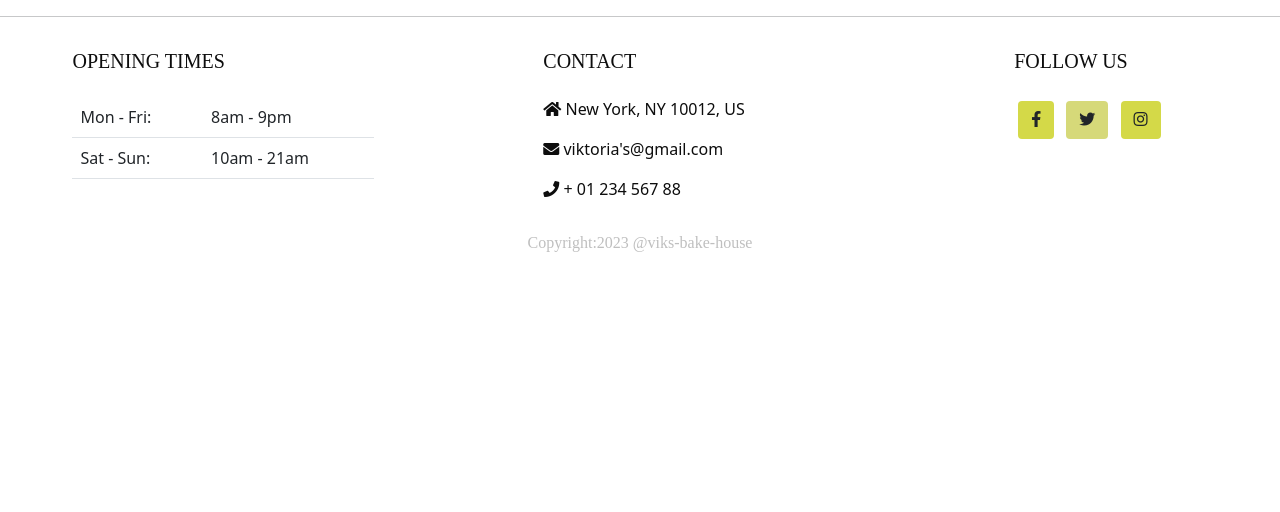
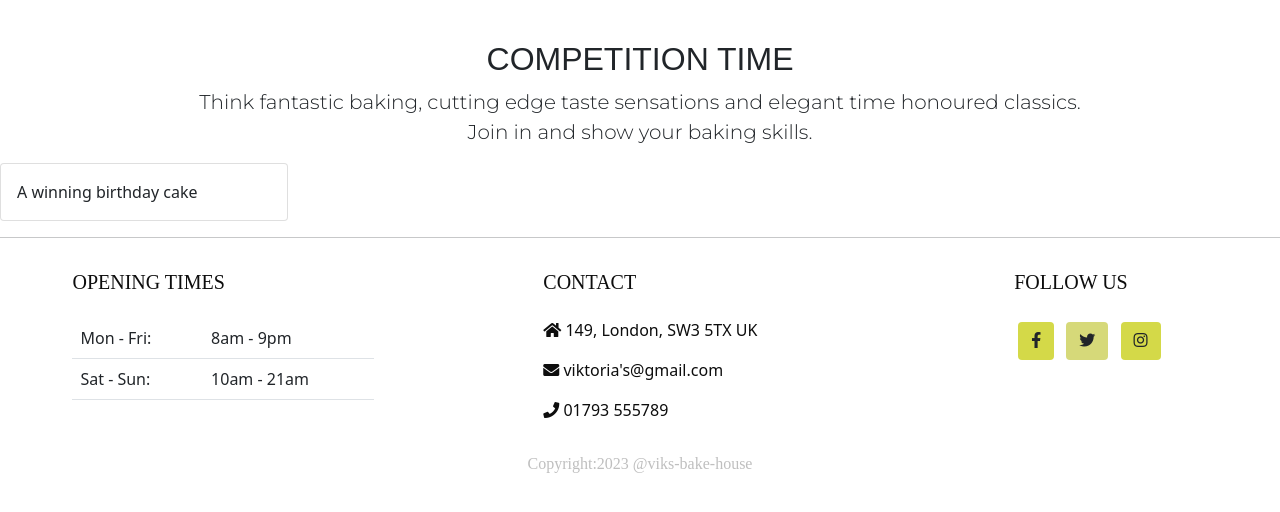
Before and after one commit to Christoph33one/viks-bakery, a Django app: page /reviews/reviews/ in a window 1280 px wide. Shown: the part 133-645 px from the top of the page. Run offline with Django 3.2, Linux system fonts and the light colour scheme; data that the repository does not hold is empty; some libraries are stand-ins or nearby versions.

Commit message:
created competitio page. Inherts POST model fields  from db  template. User can view posts crreated in db and rendered to reviews.py

```diff
--- a/blog/admin.py
+++ b/blog/admin.py
@@ -5,6 +5,7 @@ from django_summernote.admin import SummernoteModelAdmin
 
 @admin.register(Post)
 class PostAdmin(SummernoteModelAdmin):
+
     list_display = ('title', 'slug', 'status', 'created_on')
     search_fields = ['title', 'content']
     list_filter = ('status', 'created_on')
@@ -13,7 +14,7 @@ class PostAdmin(SummernoteModelAdmin):
 
 
 @admin.register(Comment)
-class CommemntAdmin(admin.ModelAdmin):
+class CommentAdmin(admin.ModelAdmin):
     list_display = ('name', 'body', 'post', 'created_on', 'approved')
     list_filter = ('approved', 'created_on')
     search_fields = ('name', 'email', 'body')
--- a/blog/urls.py
+++ b/blog/urls.py
@@ -3,5 +3,6 @@ from django.urls import path
 
 
 urlpatterns = [
-    path('reviews/', views.PostList.as_view(), name='reviews')
+    path('reviews/', views.PostList.as_view(), name='reviews'),
+    path('<slug:slug>/', views.PostDetail.as_view(), name='post_detail'),
 ]
--- a/blog/views.py
+++ b/blog/views.py
@@ -6,7 +6,7 @@ from .models import Post
 class PostList(generic.ListView):
     model = Post
     queryset = Post.objects.filter(status=1).order_by("-created_on")
-    template_name = 'reviews.html'
+    template_name = "reviews.html"
     paginate_by = 3
 
 
@@ -15,14 +15,14 @@ class PostDetail(View):
     def get(self, request, slug, *args, **kwargs):
         queryset = Post.objects.filter(status=1)
         post = get_object_or_404(queryset, slug=slug)
-        comments = post.comments.filter(approved=True).order_by('created_on')
+        comments = post.comments.filter(approved=True).order_by("-created_on")
         liked = False
         if post.likes.filter(id=self.request.user.id).exists():
             liked = True
 
         return render(
             request,
-            "review.html",
+            "reviews.html",
             {
                 "post": post,
                 "comments": comments,
--- a/static/css/style.css
+++ b/static/css/style.css
@@ -55,16 +55,13 @@ li, a {
 button {
     margin-left: 40px;
 }
-.login-signup, a:hover {
-    color: #0D0D0D;
-}
 
 
 /* -----------------------------------------Index.html------------*/
 .header-title {
     font-family: Montserrat;
     font-size: 20px;
-    margin-top: 80px;
+    margin-top: 40px;
 
 }
 .header-text-bottom {
@@ -77,21 +74,29 @@ button {
     width: 100%;
     position: relative;
 }
-.discount {
+.comp-container{
     background-color: #BFBFBF;
+    opacity: 0.6;
     width: 50%;
-    border-radius: 8px;
-    opacity: 0.5;
-
 }
 
-/* -----------------------------------------RESTAURANT SECTION------------*/
+/* -----------------------------------------COMPETITION SECTION------------*/
 
 .card {
     display: inline-block;
 }
 .col-sm-2 {
-    margin-top: 40px;
+    margin-top: 10px;
+}
+.comp-cards{
+
+    transition: all 0.2s ease;
+    cursor: pointer;
+}
+.comp-cards:hover{
+
+    box-shadow: 5px 6px 6px 2px #e9ecef;
+    transform: scale(1.1);
 }
 
 
@@ -125,7 +130,6 @@ button {
 
 
 }
-
 
 
 /* ----------------------------------------- REGISTER FORM------------*/
--- a/templates/base.html
+++ b/templates/base.html
@@ -1,15 +1,22 @@
 {% load static %}
 
 <!DOCTYPE html>
-<html class="h-100">
+<html lang="en">
 
 <head>
+  <meta charset="UTF-8">
+    <meta http-equiv="X-UA-Compatible" content="IE=edge">
+    <meta name="viewport" content="width=device-width, initial-scale=1.0">
+    <meta name="description"
+        content="Viktoria's bake house website. Please view our restaurant and find our menu and bespoke cakes">
+
+  <!--Google fonts-->
   <link rel="preconnect" href="https://fonts.googleapis.com">
   <link rel="preconnect" href="https://fonts.gstatic.com" crossorigin>
   <link href="https://fonts.googleapis.com/css2?family=Montserrat:wght@300&family=Source+Sans+Pro:wght@200&display=swap"
     rel="stylesheet">
 
-  <!--google fonts-->
+  <!--Fonts awsome-->
   <script src="https://kit.fontawesome.com/5605f6cfce.js" crossorigin="anonymous"></script>
   <link rel="stylesheet" href="https://cdnjs.cloudflare.com/ajax/libs/font-awesome/5.15.3/css/all.min.css">
 
@@ -26,13 +33,14 @@
 
   <!--css-->
   <link rel="stylesheet" href="{% static 'css/style.css' %}">
+  <!--title-->
   <title> Bake-house - {% block title%}{% endblock%}</title>
 </head>
 
 <body>
   <!--navigation bar-->
   <nav class="navbar navbar-expand-lg navbar-light bg-white justify-content-center">
-    <a class="navbar-brand" href="#">
+    <a class="navbar-brand" href="{% url 'index' %}">
       <h1>V I K T O R I A<span class="title-comma">'</span>S</h1>
       <h5>- B A K E - H O U S E -</h5>
     </a>
@@ -117,9 +125,9 @@
       <!--address section-->
       <div class="col-md-6 col-lg-3 col-xl-3 mx-auto mt-3 footer-address">
         <h5 class="text-uppercase mb-4 font-weight-bold">Contact</h5>
-        <p><i class="fas fa-home mr-3"></i> New York, NY 10012, US</p>
+        <p><i class="fas fa-home mr-3"></i> 149, London, SW3 5TX UK</p>
         <p><i class="fas fa-envelope mr-3"></i> viktoria's@gmail.com</p>
-        <p><i class="fas fa-phone mr-3"></i> + 01 234 567 88</p>
+        <p><i class="fas fa-phone mr-3"></i> 01793 555789</p>
       </div>
       <!--socail media links-->
       <div class="col-md-3 col-lg-2 col-xl-2 mx-auto mt-3">
--- a/templates/reviews.html
+++ b/templates/reviews.html
@@ -3,6 +3,39 @@
 {% block content %}
 
 
+<!--Bespoke cake section -->
+<div class="header-title text-center container-sm ">
+    <h2 class=" justify-content-center">COMPETITION TIME</h2>
+    <p>
+        Think fantastic baking, cutting edge taste sensations and elegant time honoured classics. <br>
+        Join in and show your baking skills.
+
+    </p>
+</div>
+
+<!-- cake post -->
+<div class="card comp-cards" style="width: 18rem;">
+    <div class="card-body">
+        <p class="card-text">A winning birthday cake
+        </p>
+    {% for post in post_list %}
+    <img src="https://res.cloudinary.com/dsp0aehyj/image/upload/v1676061800/p4%20images/pexels-vidal-balielo-jr-12689160_rj3ifn.jpg"
+        class="card-img-top" alt="image of a birthday cake">
+    <div class="card-body">
+        <p class="author">Author: {{ post.author }}</p>
+        <a href="{% url 'post_detail' post.slug  %}" class="post-link">
+            <h4 class="card-title">{{ post.title }}</h4>
+            <h5 class="card-text">{{ post.excerpt }}</h5>
+        </a>
+
+        <p class="card-text text-muted h6">{{ post.created_on}} <i class="far fa-heart"></i>
+            {{ post.number_of_likes }}</p>
+
+    </div>
+
+    {% endfor %}
+    </div>
+</div>
 
 
 {%endblock%}
```
Also changed, not shown: templates/index.html (+35 -19 lines).
